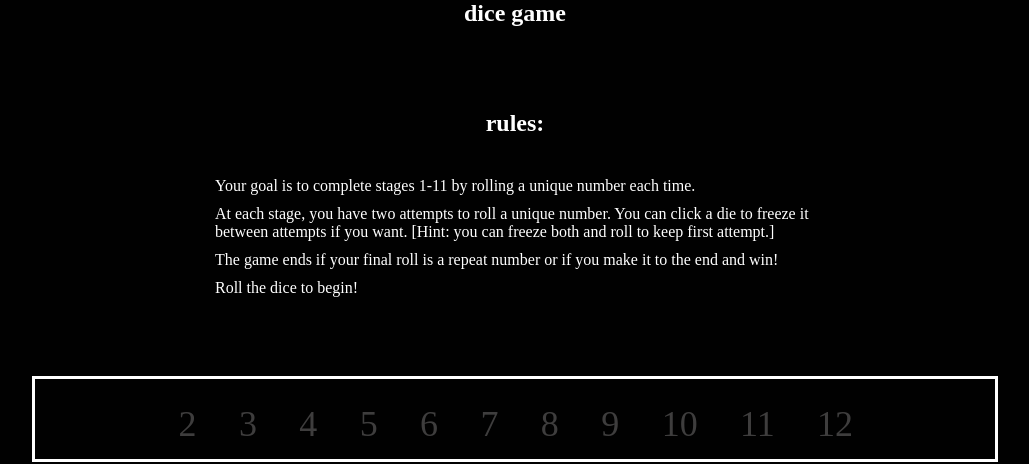
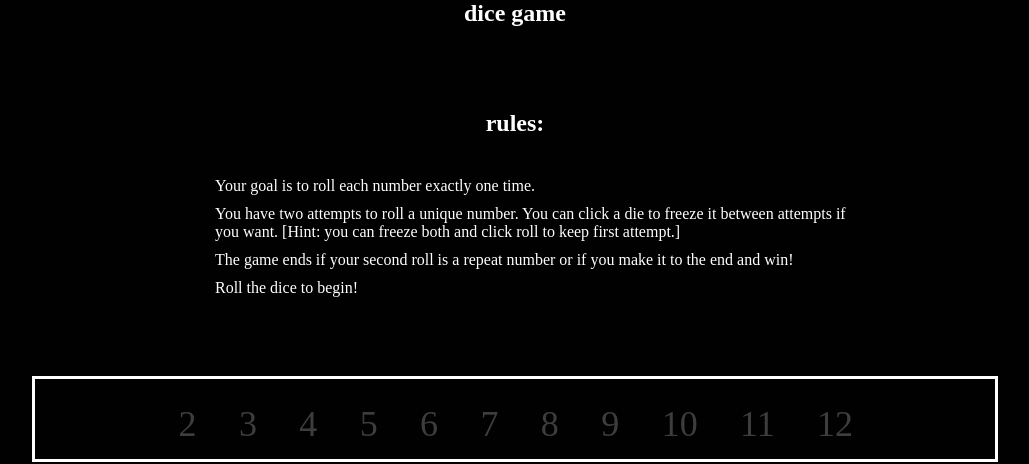
Before and after one commit to AMcDonald12/DiceGame, a plain HTML site: page index.html in a window 1280 px wide. Shown: the top 464 px of the page, without its empty margins (125-1154 px from the left). Drawn offline with Linux system fonts and the light colour scheme.

Commit message:
slight change to the rules

```diff
--- a/index.html
+++ b/index.html
@@ -17,9 +17,9 @@
                 <h2 class="stage">rules:</h2>
                 <div class="result">
                     <ol>
-                        <li>Your goal is to complete stages 1-11 by rolling a unique number each time.</li>
-                        <li>At each stage, you have two attempts to roll a unique number. You can click a die to freeze it between attempts if you want. [Hint: you can freeze both and roll to keep first attempt.]</li>
-                        <li>The game ends if your final roll is a repeat number or if you make it to the end and win!</li>
+                        <li>Your goal is to roll each number exactly one time.</li>
+                        <li>You have two attempts to roll a unique number. You can click a die to freeze it between attempts if you want. [Hint: you can freeze both and click roll to keep first attempt.]</li>
+                        <li>The game ends if your second roll is a repeat number or if you make it to the end and win!</li>
                         <li>Roll the dice to begin!</li>
                     </ol>
                 </div>
```
